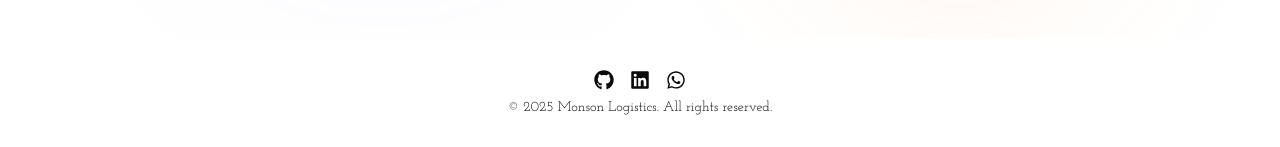
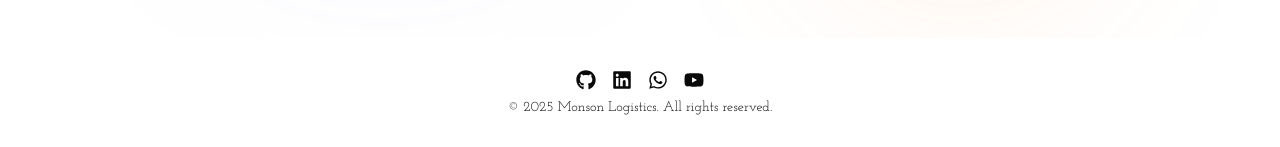
Before and after one commit to hyper-dot/portfolio, a Next.js app: page /blogs in a window 1280 px wide. Shown: the part 650-797 px from the top of the page. Built offline with nearby package versions, Linux system fonts and the light colour scheme; no server answers; the database is empty.

Commit message:
👌 IMPROVE: footer links

```diff
--- a/src/app/blogs/[slug]/page.tsx
+++ b/src/app/blogs/[slug]/page.tsx
@@ -29,10 +29,10 @@ export default async function Page({ params }: { params: { slug: string } }) {
     <div className="mx-auto max-w-4xl space-y-8 pt-10">
       <BackBtn />
 
-      <h1 className="text-4xl md:text-5xl 2xl:text-6xl">{blog.title}</h1>
+      <h1 className="text-4xl md:text-4xl 2xl:text-6xl">{blog.title}</h1>
 
       <div
-        className="content prose-lg mt-20 md:prose-2xl"
+        className="content prose-lg mt-20 md:prose-xl 2xl:prose-2xl"
         dangerouslySetInnerHTML={{ __html: blog.body }}
       ></div>
     </div>
--- a/src/app/blogs/page.tsx
+++ b/src/app/blogs/page.tsx
@@ -33,7 +33,7 @@ export default async function Page() {
     <div className="h-full">
       <div className="mx-auto max-w-3xl pt-10">
         <h1 className="mb-8 text-4xl font-semibold">
-          <span>Some words that I&apos;ve written beside codes</span>
+          Some words that I&apos;ve written beside codes
         </h1>
         <div className="w-full space-y-8 rounded-lg pt-6">
           {blogs.map((blog) => (
@@ -41,7 +41,7 @@ export default async function Page() {
               <h2 className="flex items-center text-2xl font-semibold">
                 {blog.title}
               </h2>
-              <p className="text-gray-700">{blog.desc}</p>
+              <p className="text-lg text-gray-700">{blog.desc}</p>
               <Link
                 href={`/blogs/${blog.slug}`}
                 className="underline underline-offset-2"
--- a/src/app/globals.css
+++ b/src/app/globals.css
@@ -124,7 +124,7 @@
 
 .content {
   code {
-    @apply px-2 py-[2px] text-sm bg-primary/80 rounded-md !important
+    @apply px-2 py-[2px] text-sm bg-primary/80 text-white whitespace-nowrap rounded-md !important
   }
 }
 
--- a/src/components/Footer.tsx
+++ b/src/components/Footer.tsx
@@ -1,20 +1,25 @@
-import { FaGithub, FaLinkedin, FaWhatsapp } from "react-icons/fa";
+import { FaGithub, FaLinkedin, FaWhatsapp, FaYoutube } from "react-icons/fa";
 
 const contacts = [
   {
     title: "Github",
     icon: <FaGithub size={20} />,
-    link: "",
+    link: "https://github.com/hyper-dot",
   },
   {
     title: "Linkedin",
     icon: <FaLinkedin size={20} />,
-    link: "",
+    link: "https://www.linkedin.com/in/roshan-paudel-200186167",
   },
   {
     title: "Whatsapp",
     icon: <FaWhatsapp size={20} />,
-    link: "",
+    link: "https://wa.me/9864175818",
+  },
+  {
+    title: "Youtube",
+    icon: <FaYoutube size={20} />,
+    link: "https://www.youtube.com/channel/UCGv-g37PzdwiJ2LkJChH-ug",
   },
 ];
 
```
